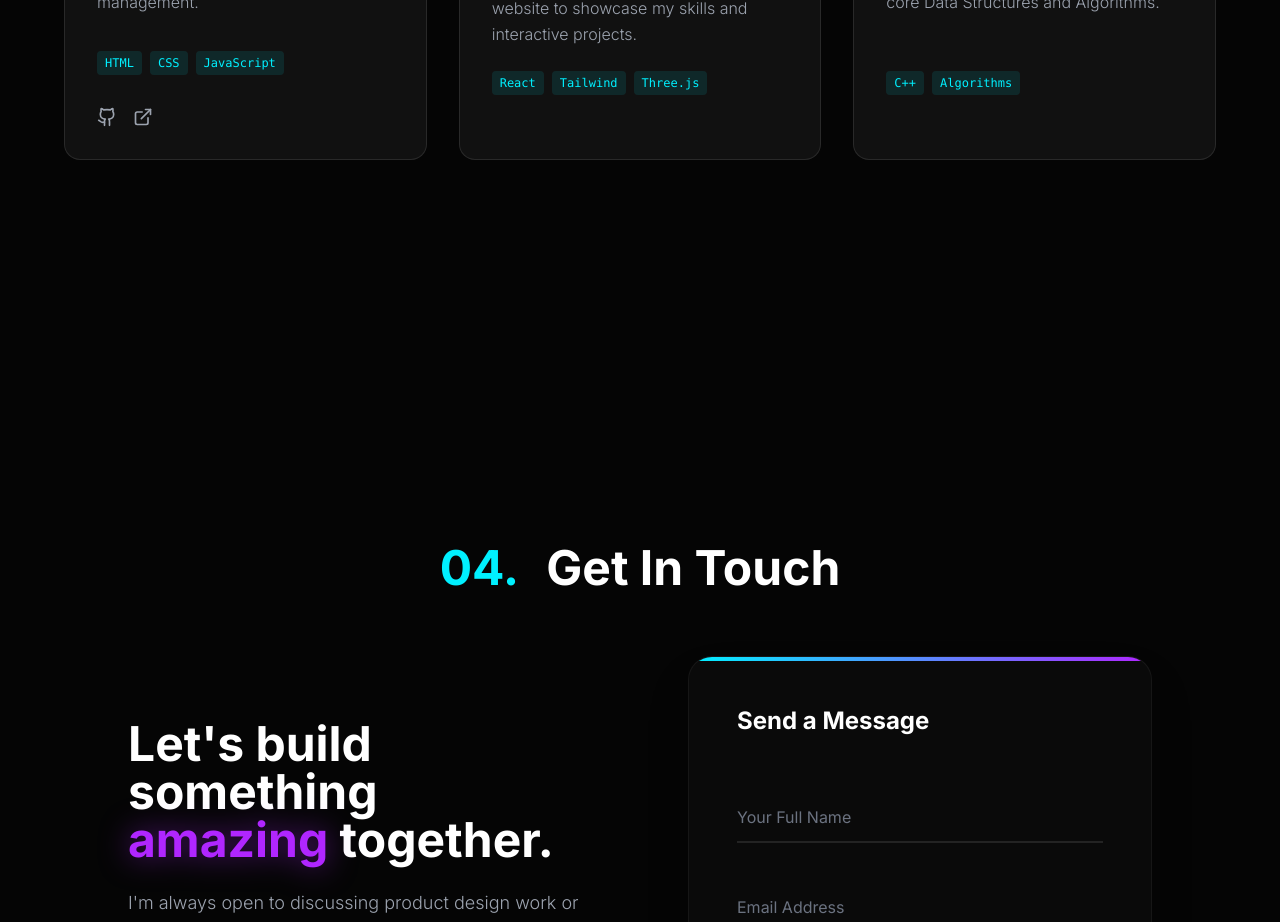
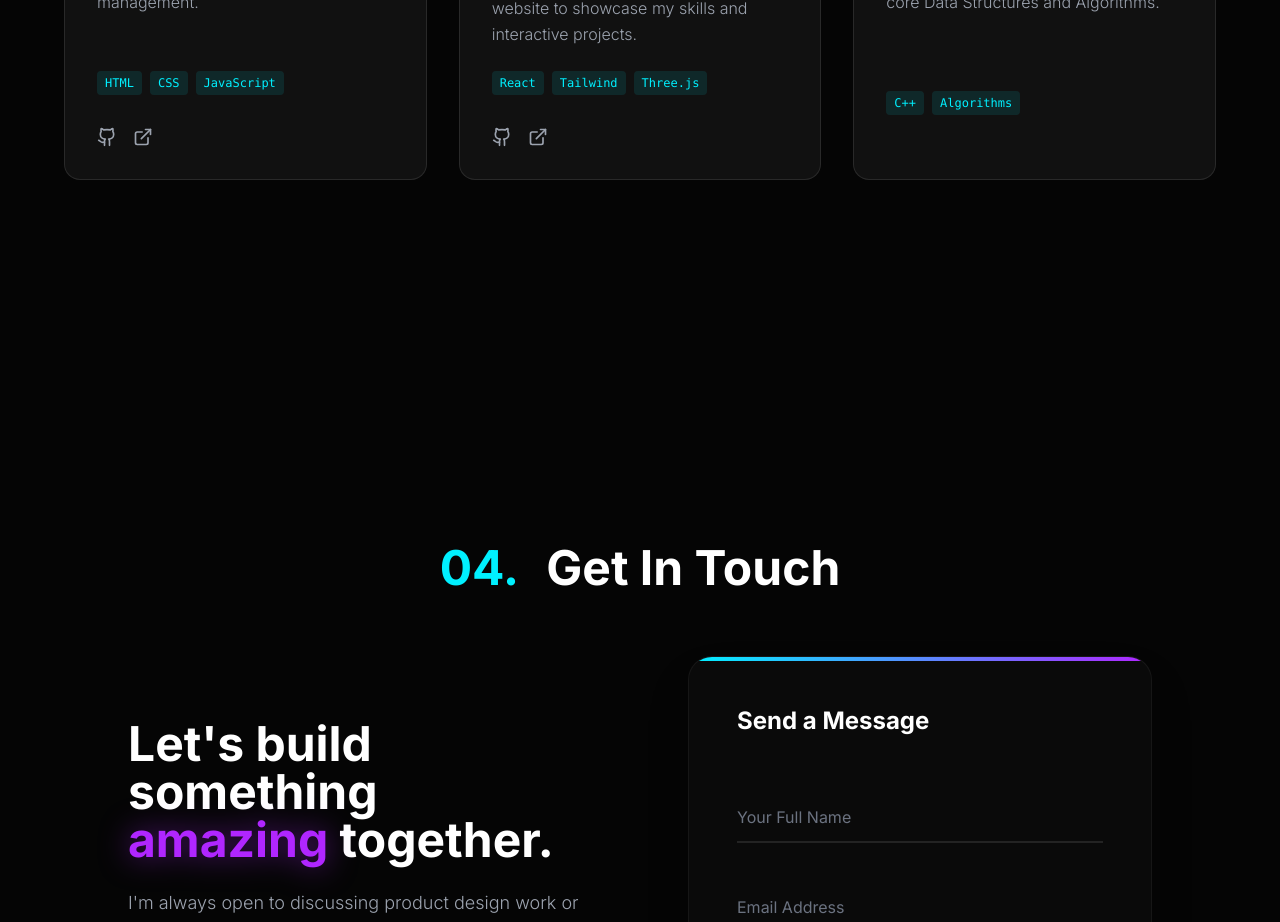
Before and after one commit to coderkaushal03/Portfolio, a React (Vite) app: page / in a window 1280 px wide. Shown: the part 2820-3742 px from the top of the page. Built offline with nearby package versions, Linux system fonts and the light colour scheme; no server answers.

Commit message:
Update Portfolio live demo and GH links

```diff
--- a/src/components/ui/Projects.jsx
+++ b/src/components/ui/Projects.jsx
@@ -15,8 +15,8 @@ const projects = [
     title: 'Personal Portfolio Website',
     description: 'A responsive and modern 3D portfolio website to showcase my skills and interactive projects.',
     tech: ['React', 'Tailwind', 'Three.js'],
-    github: '#',
-    demo: '#'
+    github: 'https://github.com/coderkaushal03/Portfolio',
+    demo: 'https://portfolio-three-amber-g2sslnp37k.vercel.app/'
   },
   {
     title: 'DSA Practice Programs',
```
